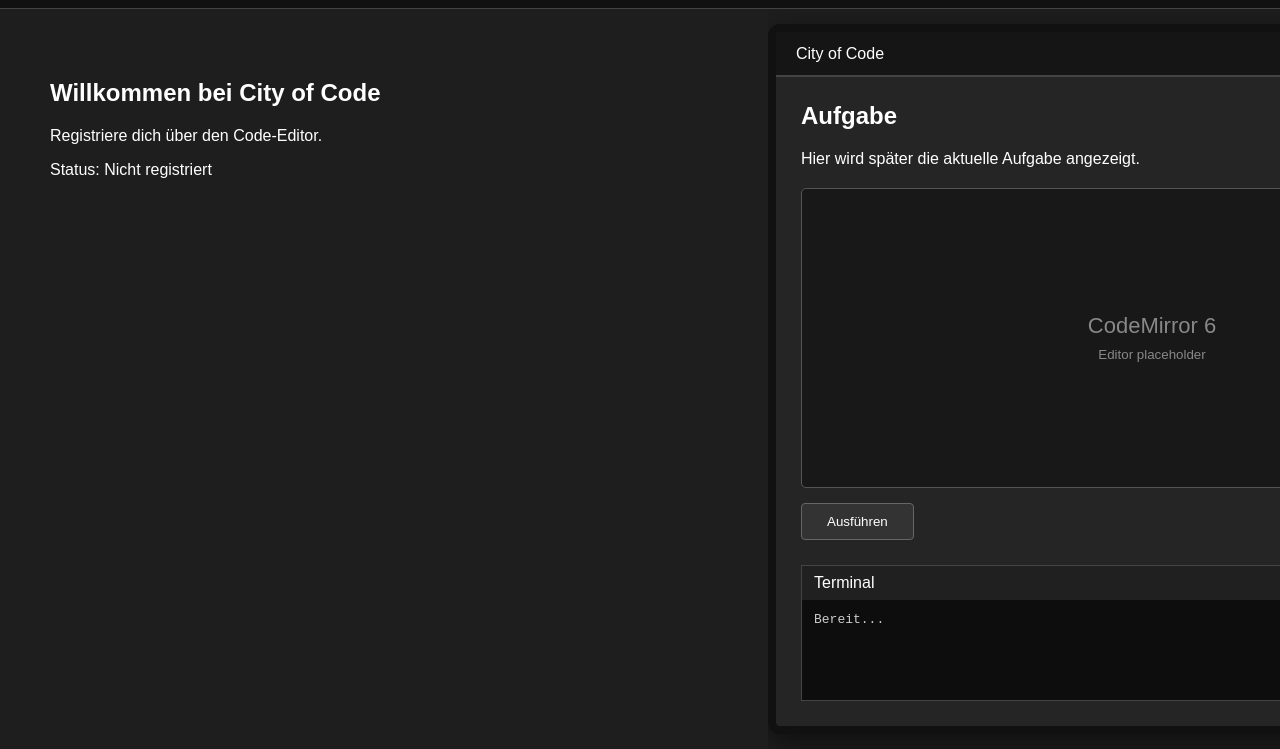
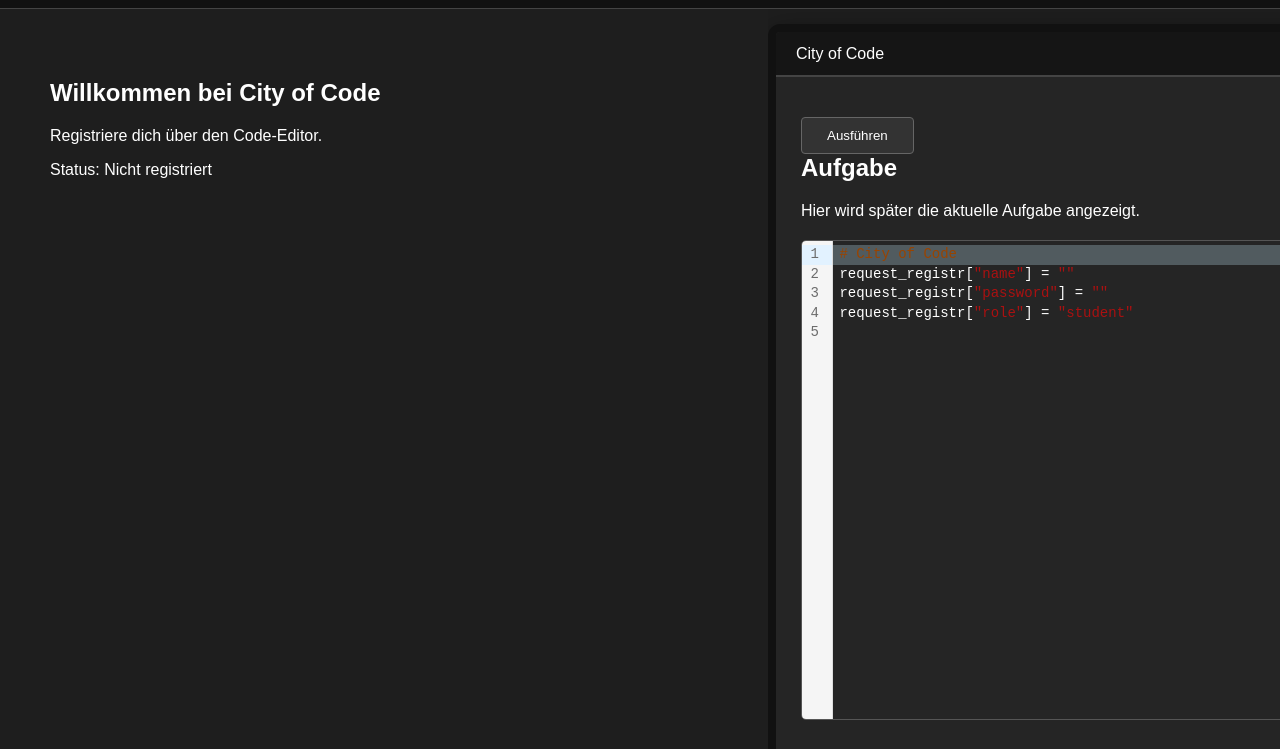
Before and after one commit to Raven632/City-of-Code, a website built with Vite: page frontend/index.html in a window 1280 px wide. Shown: the part 51-800 px from the top of the page. Built offline with nearby package versions, Linux system fonts and the light colour scheme.

Commit message:
Frontend: codemirror, monitor, styles

```diff
--- a/frontend/package.json
+++ b/frontend/package.json
@@ -11,6 +11,8 @@
     "vite": "^5.1.6"
   },
   "dependencies": {
+    "@codemirror/lang-python": "^6.2.1",
+    "codemirror": "^6.0.2",
     "phaser": "^3.80.1"
   },
   "allowScripts": {
--- a/frontend/src/components/codemirror.js
+++ b/frontend/src/components/codemirror.js
@@ -0,0 +1,35 @@
+import { EditorView, basicSetup } from "codemirror";
+import { EditorState } from "@codemirror/state";
+import { python } from "@codemirror/lang-python";
+
+export function createCodeMirror(parent) {
+    const startCode = `# City of Code
+request_registr["name"] = ""
+request_registr["password"] = ""
+request_registr["role"] = "student"
+`;
+
+    const state = EditorState.create({
+        doc: startCode,
+        extensions: [
+            basicSetup,
+            python(),
+            EditorView.theme({
+                "&": {
+                    height: "100%",
+                    fontSize: "14px"
+                },
+                ".cm-scroller": {
+                    overflow: "auto"
+                }
+            })
+        ]
+    });
+
+    const editor = new EditorView({
+        state,
+        parent
+    });
+
+    return editor;
+}
--- a/frontend/src/components/monitor.js
+++ b/frontend/src/components/monitor.js
@@ -1,3 +1,4 @@
+import { createCodeMirror } from "./codemirror.js";
 export function createMonitor() {
     const monitor = document.createElement("div");
 
@@ -11,6 +12,9 @@ export function createMonitor() {
         <div class="monitor-screen">
 
             <div class="monitor-content">
+                <button class="run-button">
+                    Ausführen
+                </button>
 
                 <div class="task-area">
                     <h2>Aufgabe</h2>
@@ -18,19 +22,7 @@ export function createMonitor() {
                         Hier wird später die aktuelle Aufgabe angezeigt.
                     </p>
                 </div>
-
-                <!-- |================ CODE EDITOR PLACEHOLDER ================| -->
-                <!-- | CodeMirror 6 wird später hier integriert.              | -->
-                <!-- |========================================================| -->
-
-                <div class="code-editor-placeholder">
-                    <span>CodeMirror 6</span>
-                    <small>Editor placeholder</small>
-                </div>
-
-                <button class="run-button">
-                    Ausführen
-                </button>
+                <div class="code-editor" id="code-editor"></div>
 
                 <div class="terminal">
                     <div class="terminal-header">
@@ -46,6 +38,9 @@ export function createMonitor() {
 
         </div>
     `;
+    const editorContainer = monitor.querySelector("#code-editor");
+
+    createCodeMirror(editorContainer);
 
     return monitor;
 }
--- a/frontend/src/styles/interfaces.css
+++ b/frontend/src/styles/interfaces.css
@@ -1,6 +1,7 @@
 .monitor {
     width: 150%;
     min-height: calc(100vh - 90px);
+    overflow: hidden;
 
     margin-top: 15px;
 
@@ -24,6 +25,8 @@
 }
 
 .monitor-screen {
+    height: calc(100% - 45px);
+    overflow-y: auto;
     padding: 25px;
 }
 
@@ -35,19 +38,11 @@
     margin-top: 0;
 }
 
-.code-editor-placeholder {
-    height: 300px;
-
-    display: flex;
-    flex-direction: column;
-    align-items: center;
-    justify-content: center;
-
-    background: #181818;
+.code-editor {
+    height: 480px;
     border: 1px solid #555;
     border-radius: 5px;
-
-    color: #888;
+    overflow: hidden;
 }
 
 .code-editor-placeholder span {
@@ -71,7 +66,7 @@
 }
 
 .terminal {
-    margin-top: 25px;
+    margin-top: 40px;
 
     background: #0d0d0d;
     border: 1px solid #444;
@@ -83,7 +78,7 @@
 }
 
 .terminal-output {
-    min-height: 100px;
+    min-height: 150px;
     padding: 12px;
 
     font-family: monospace;
```
Also changed, not shown: 1 other file.
